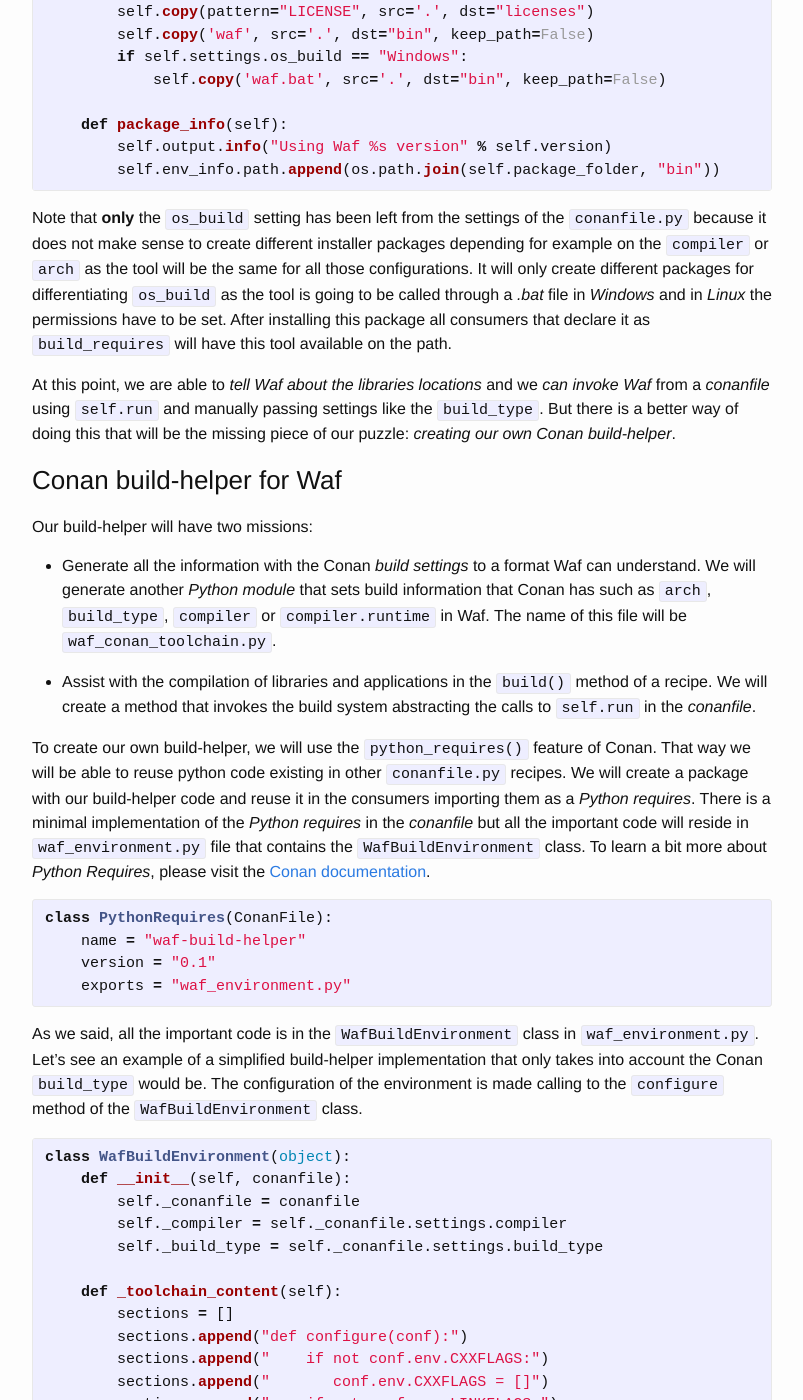
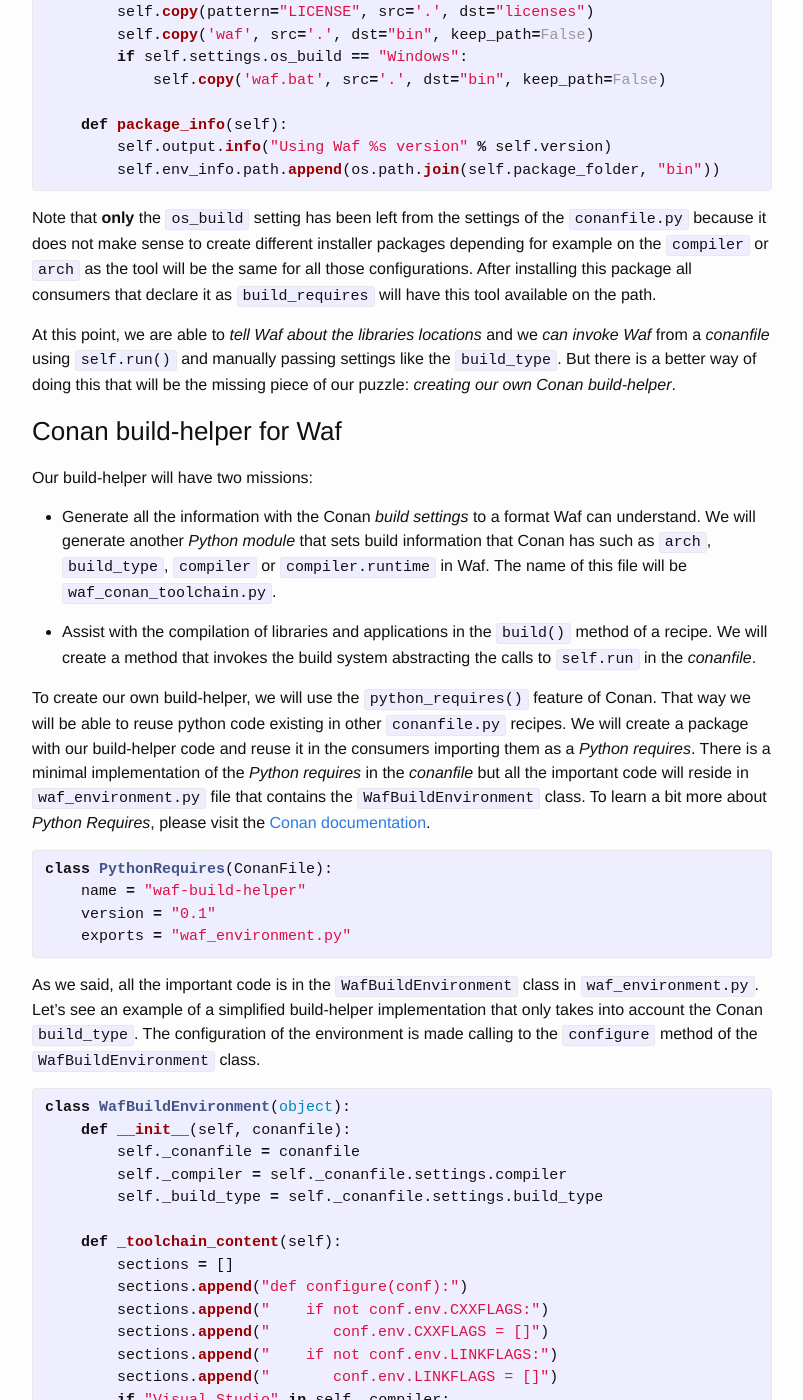
Before and after one commit to conan-io/conan-io.github.io, a Jekyll site: the page built from _posts/2019-07-16-Integrate-build-system-in-Conan.markdown, in a window 1280 px wide and 1400 px high, scrolled down 3797 px. Shown: the whole window, without its empty margins (238-1041 px from the left). Built offline with Jekyll 4.4.1, drawn with Linux system fonts in a browser that asks for light colours; comment, search, counter and statistics services are not loaded; some of the changed text lies outside the part shown.

Commit message:
mis suggestions

```diff
--- a/_posts/2019-07-16-Integrate-build-system-in-Conan.markdown
+++ b/_posts/2019-07-16-Integrate-build-system-in-Conan.markdown
@@ -17,9 +17,8 @@ Feel free to clone it and experiment with the code.
 
 Imagine that you want to create some packages using a specific build system and let others consume your packages and build them in case there are not binaries generated for their configuration. Conan has three features that can help you with that:
 
-* [Conan generators](https://docs.conan.io/en/latest/reference/generators.html). They provide all the
-  information to your build system of which are the dependencies and where are they in a format it will
-  understand.
+* [Conan generators](https://docs.conan.io/en/latest/reference/generators.html). They provide your build
+  system with all the information about dependencies in a suitable format.
 
 * [Conan installer](https://docs.conan.io/en/latest/devtools/create_installer_packages.html). Conan allows you
   to create packages for tools needed in the build process and installing them later with a ``build_requires`` to
@@ -38,8 +37,8 @@ designed to help in the automatic compilation and installation of computer softw
 software written in Python and is released under the terms of the [BSD
 license](https://waf.io/book/#_customization_and_redistribution).
 
-Waf is a generic utility for building projects and project-specific details are stored in Python modules under
-the name *wscript*. A Waf project must contain a top-level *wscript* where the commands that will make the
+*Waf is a generic utility for building projects and project-specific details are stored in Python modules under
+the name wscript*. A Waf project must contain a top-level *wscript* where the commands that will make the
 build happen are defined. Also, a *configuration context* will store data which may be re-used during the build.
 Let's see how a minimal implementation for that *wscript* would look for a C++ project where we want to build
 an executable that depends on ``mylib`` library.
@@ -66,7 +65,7 @@ def build(bld):
 
 {% endhighlight %}
 
-As you can see, there are several commands defined here being ``configure`` and ``build`` the ones that matter
+As you can see, there are several commands defined here being ``configure()`` and ``build()`` the ones that matter
 most to us at this moment.
 
 * ``configure`` command has the responsibility to set several settings and find the location of the
@@ -191,13 +190,11 @@ class WAFInstallerConan(ConanFile):
 
 Note that **only** the ``os_build`` setting has been left from the settings of the ``conanfile.py`` because it
 does not make sense to create different installer packages depending for example on the ``compiler`` or
-``arch`` as the tool will be the same for all those configurations. It will only create different
-packages for differentiating ``os_build`` as the tool is going to be called through a *.bat* file in *Windows*
-and in *Linux* the permissions have to be set. After installing this package all consumers that declare it as
-``build_requires`` will have this tool available on the path.
+``arch`` as the tool will be the same for all those configurations. After installing this package all
+consumers that declare it as ``build_requires`` will have this tool available on the path.
 
 At this point, we are able to *tell Waf about the libraries locations* and we *can invoke Waf* from a
-*conanfile* using ``self.run`` and manually passing settings like the ``build_type``. But there is a better
+*conanfile* using ``self.run()`` and manually passing settings like the ``build_type``. But there is a better
 way of doing this that will be the missing piece of our puzzle: *creating our own Conan build-helper*.
 
 ### Conan build-helper for Waf
@@ -231,8 +228,8 @@ class PythonRequires(ConanFile):
 
 As we said, all the important code is in the ``WafBuildEnvironment`` class in ``waf_environment.py``. Let’s
 see an example of a simplified build-helper implementation that only takes into account the Conan
-``build_type`` would be. The configuration of the environment is made calling to the ``configure`` method of
-the ``WafBuildEnvironment`` class.
+``build_type``. The configuration of the environment is made calling to the ``configure`` method of the
+``WafBuildEnvironment`` class.
 
 {% highlight python %}
 
```
